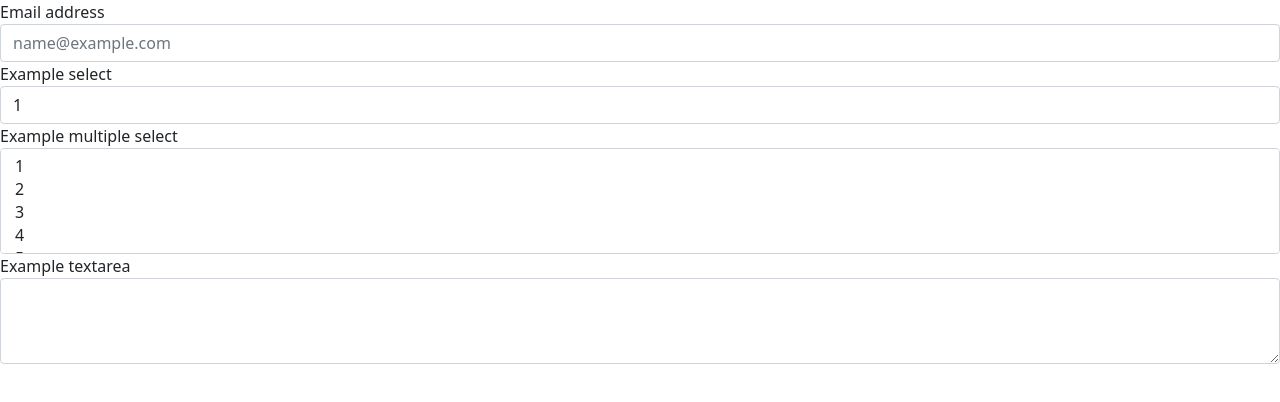
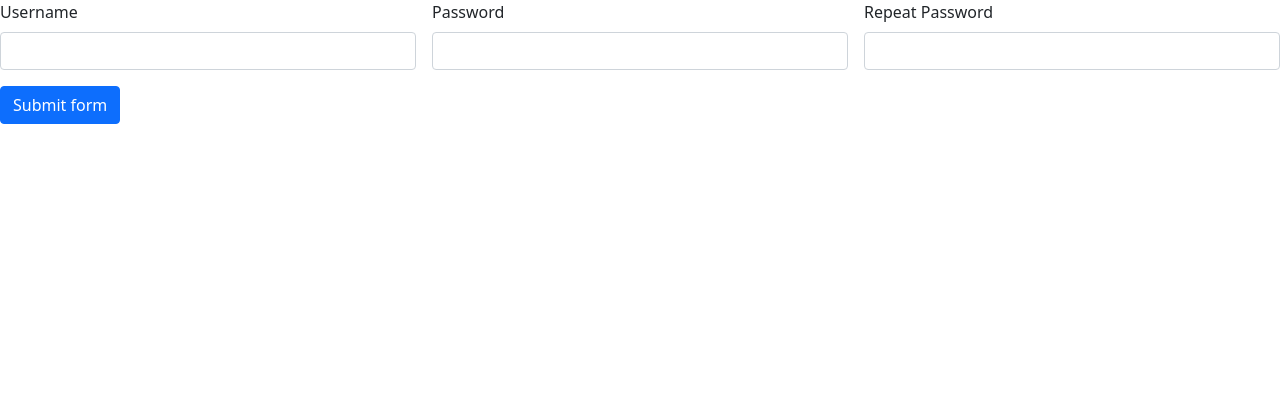
Before and after one commit to jordibonastrem/W04CH04-formulario-jordibonastre, a React (Create React App) app: page / in a window 1280 px wide. Shown: the top 402 px of the page. Built offline with nearby package versions, Linux system fonts and the light colour scheme.

Commit message:
create access data and add bolerplate

```diff
--- a/src/App.js
+++ b/src/App.js
@@ -1,48 +1,12 @@
 import logo from "./logo.svg";
 import "./App.css";
 import "bootstrap/dist/css/bootstrap.min.css";
+import AccessData from "./components/AccessData/AccessData";
+
 function App() {
   return (
     <>
-      <form>
-        <div class="form-group">
-          <label for="exampleFormControlInput1">Email address</label>
-          <input
-            type="email"
-            class="form-control"
-            id="exampleFormControlInput1"
-            placeholder="name@example.com"
-          ></input>
-        </div>
-        <div class="form-group">
-          <label for="exampleFormControlSelect1">Example select</label>
-          <select class="form-control" id="exampleFormControlSelect1">
-            <option>1</option>
-            <option>2</option>
-            <option>3</option>
-            <option>4</option>
-            <option>5</option>
-          </select>
-        </div>
-        <div class="form-group">
-          <label for="exampleFormControlSelect2">Example multiple select</label>
-          <select multiple class="form-control" id="exampleFormControlSelect2">
-            <option>1</option>
-            <option>2</option>
-            <option>3</option>
-            <option>4</option>
-            <option>5</option>
-          </select>
-        </div>
-        <div class="form-group">
-          <label for="exampleFormControlTextarea1">Example textarea</label>
-          <textarea
-            class="form-control"
-            id="exampleFormControlTextarea1"
-            rows="3"
-          ></textarea>
-        </div>
-      </form>
+      <AccessData></AccessData>
     </>
   );
 }
--- a/src/components/AccessData/AccessData.js
+++ b/src/components/AccessData/AccessData.js
@@ -0,0 +1,60 @@
+import { render } from "@testing-library/react";
+
+const AccessData = ({ username, password, repeatPassword }) => {
+  return (
+    <form className="row g-3 needs-validation" novalidate>
+      <div className="col-md-4">
+        <label for="validationCustomUsername" className="form-label">
+          Username
+        </label>
+        <div className="input-group has-validation">
+          <input
+            type="text"
+            className="form-control"
+            id="validationCustomUsername"
+            aria-describedby="inputGroupPrepend"
+            required
+          ></input>
+          <div className="invalid-feedback">Please choose a username.</div>
+        </div>
+      </div>
+      <div className="col-md-4">
+        <label for="validationCustomUsername" className="form-label">
+          Password
+        </label>
+        <div className="input-group has-validation">
+          <input
+            type="password"
+            className="form-control"
+            id="validationCustomUsername"
+            aria-describedby="inputGroupPrepend"
+            required
+          ></input>
+          <div className="invalid-feedback">Please choose a password.</div>
+        </div>
+      </div>
+      <div className="col-md-4">
+        <label for="validationCustomUsername" className="form-label">
+          Repeat Password
+        </label>
+        <div className="input-group has-validation">
+          <input
+            type="password"
+            className="form-control"
+            id="validationCustomUsername"
+            aria-describedby="inputGroupPrepend"
+            required
+          ></input>
+          <div className="invalid-feedback">Please choose a password.</div>
+        </div>
+      </div>
+      <div className="col-12">
+        <button className="btn btn-primary" type="submit">
+          Submit form
+        </button>
+      </div>
+    </form>
+  );
+};
+
+export default AccessData;
```
